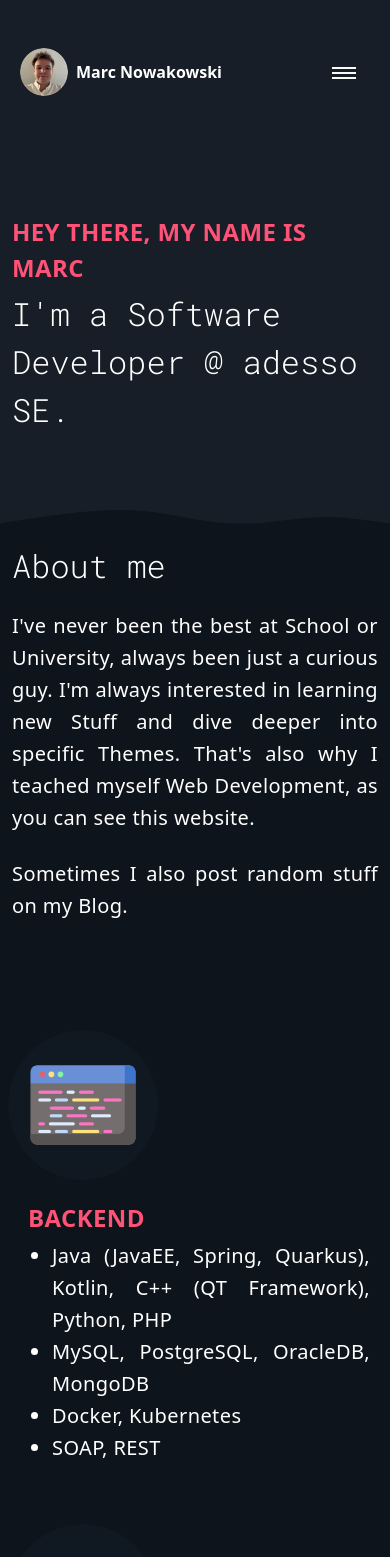
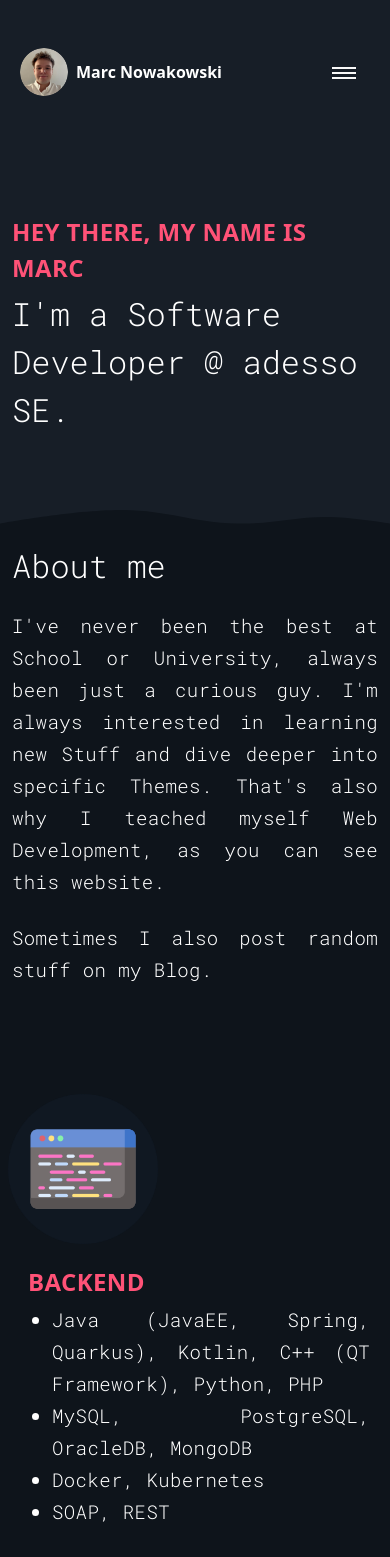
Before and after one commit to marcnow/Personal-Website, a React (Create React App) app: page / in a window 390 px wide. Shown: the top 1557 px of the page. Built offline with nearby package versions, Linux system fonts and the light colour scheme; no server answers.

Commit message:
font adjustment

```diff
--- a/public/index.html
+++ b/public/index.html
@@ -19,7 +19,6 @@
 
     <style>
       @import url('https://fonts.googleapis.com/css2?family=Roboto+Mono:wght@300&display=swap');
-      @import url('https://fonts.googleapis.com/css2?family=Ubuntu&display=swap');
     </style>
   </head>
   <body>
--- a/src/components/me/AboutMe.jsx
+++ b/src/components/me/AboutMe.jsx
@@ -9,11 +9,11 @@ export default function MyWork() {
       <div>
         <div className="mb:p-3 lp:p-3">
           <h1 className="pb-5">About me</h1>
-          <p className="about">
+          <p className="robotoMono about">
             I&apos;ve never been the best at School or University, always been just a curious guy.
             I&apos;m always interested in learning new Stuff and dive deeper into specific Themes. That&apos;s also why I teached myself Web Development, as you can see this website.
           </p>
-          <p className="about pb-8">
+          <p className="robotoMono about pb-8">
             Sometimes I also post random stuff on my
             {' '}
             <a href="/blog" className="hover:underline">Blog</a>
--- a/src/components/me/AboutMeIcon.jsx
+++ b/src/components/me/AboutMeIcon.jsx
@@ -8,7 +8,7 @@ export default function AboutMeIcon(props) {
       <img className="icon" src={props.img} alt={props.name} />
       <div className="p-5 ml-6 mb:ml-2">
         <h2>{props.name}</h2>
-        <ul className="list-disc ml-6">
+        <ul className="robotoMono list-disc ml-6">
           {props.skills.map((item) => (
             <li className="about">{item}</li>
           ))}
--- a/src/index.css
+++ b/src/index.css
@@ -103,7 +103,7 @@ h3 {
 
 p.about, li.about {
     font-weight: 200;
-    font-size: 22px;
+    font-size: 20px;
     line-height: 2rem;
     overflow-wrap: break-word;
     letter-spacing: 0.025rem;
@@ -159,10 +159,6 @@ aside.tableOfContents {
 
 .robotoMono {
     font-family: 'Roboto Mono', monospace;
-}
-
-.ubuntu {
-    font-family: 'Ubuntu', sans-serif;
 }
 
 .listItem::before {
@@ -275,11 +271,11 @@ a:hover::before {
     }
 
     p.about {
-        font-size: 20px;
+        font-size: 19px;
     }
 
     li.about {
-        font-size: 20px;
+        font-size: 19px;
         margin-bottom: 0;
     }
 
```
